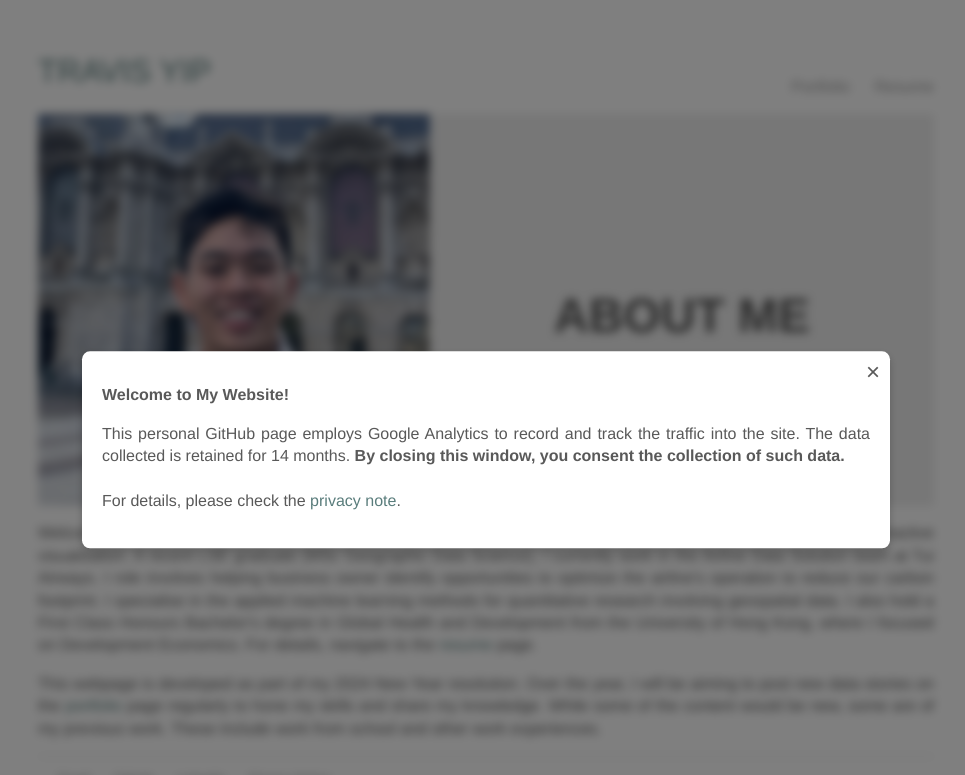
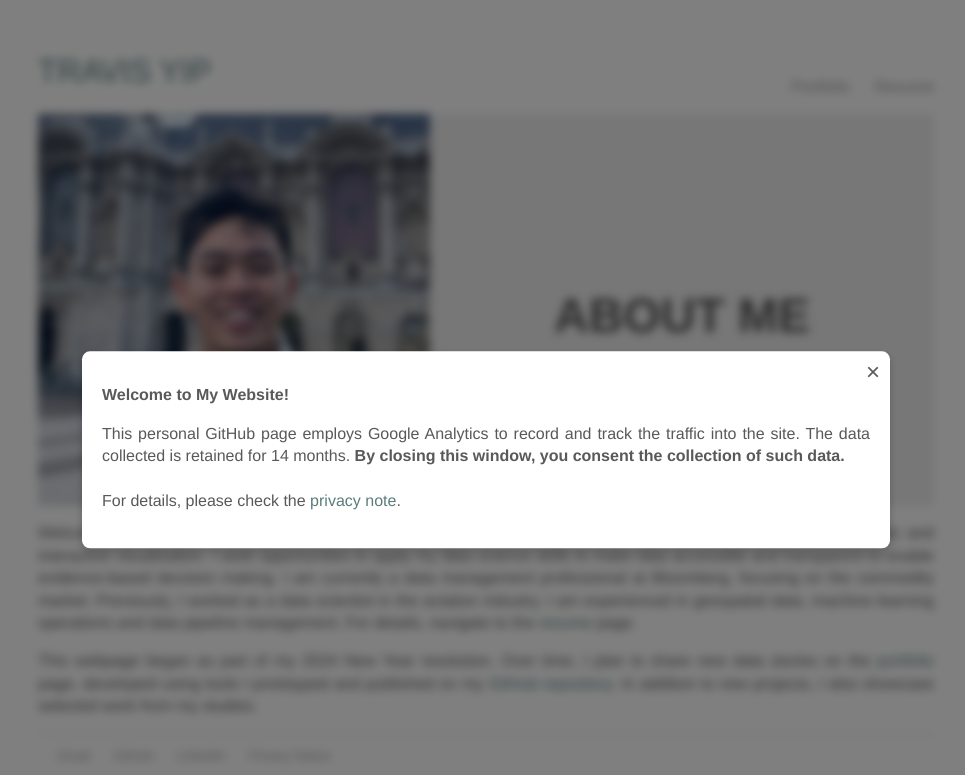
Before and after one commit to cwtravisyip/cwtravisyip.github.io, a Jekyll site: the page built from index.html, in a window 1280 px wide. Shown: the top 775 px of the page, without its empty margins (154-1119 px from the left). Built offline with Jekyll 4.4.1, drawn with Linux system fonts in a browser that asks for light colours.

Commit message:
Update of the welcome page content

```diff
--- a/index.html
+++ b/index.html
@@ -15,21 +15,18 @@
 	</div>
 	<div>
 		<p>
-			Welcome to my page! I am Travis. I am a big data nerd, experience with coding in Python to create static and interactive visualisation.
-			A recent LSE graduate (MSc Geographic Data Science), I currently work in the Airline Data Solution team at Tui Airways.
-			I role involves helping business owner identify opportunities to optimize the airline's operation to reduce our carbon footprint.
-			I specialise in the applied machine learning methods for quantitative research involving geospatial data.
-			I also hold a First Class Honours Bachelor's degree in Global Health and Development from the University of Hong Kong,
-			where I focused on Development Economics.
+			Welcome to my page! I am Travis. I am a data enthusiast with experience in coding with Python to create both static and interactive visualisation.
+			I seek opportunities to apply my data science skills to make data accessible and transparent to enable evidence-based decision making.
+			I am currently a data management professional at Bloomberg, focusing on the commodity market.
+			Previously, I worked as a data scientist in the aviation industry.
+			I am experienced in geospatial data, machine learning operations and data pipeline management.
 			For details, navigate to the <a href="/resume/index.html">resume</a> page.
 		</p>
 		<p>
-			This webpage is developed as part of my 2024 New Year resolution.
-			Over the year, I will be aiming to post new data stories on the <a href="/portfolio/index.html">portfolio</a> page regularly to hone my skills
-			and share my knowledge.
-			While some of the content would be new, some are of my previous work.
-			These include work from school and other work experiences.
-
+			This webpage began as part of my 2024 New Year resolution.
+			Over time, I plan to share new data stories on the <a href="/portfolio/index.html">portfolio</a> page,
+			developed using tools I prototyped and published on my <a href="https://github.com/cwtravisyip">GitHub repository</a>.
+			In addition to new projects, I also showcase selected work from my studies.
 		</p>
 
 
```
